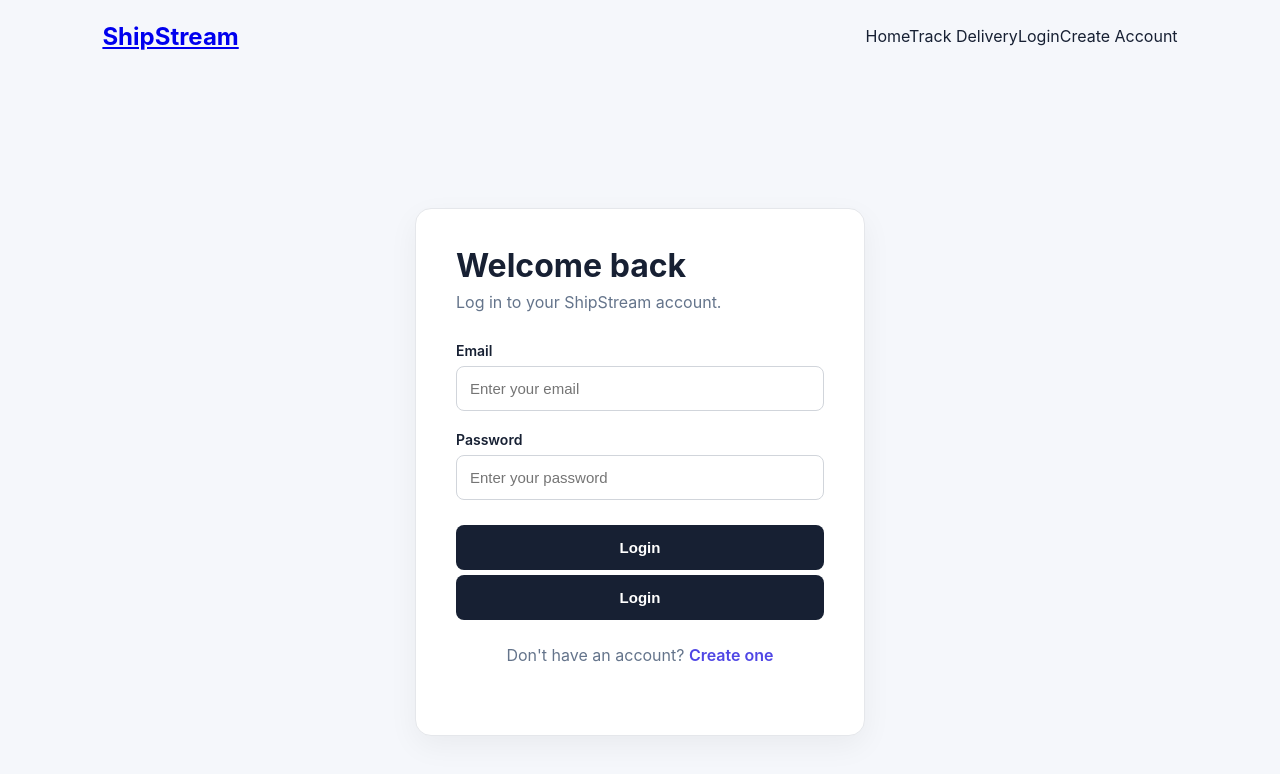
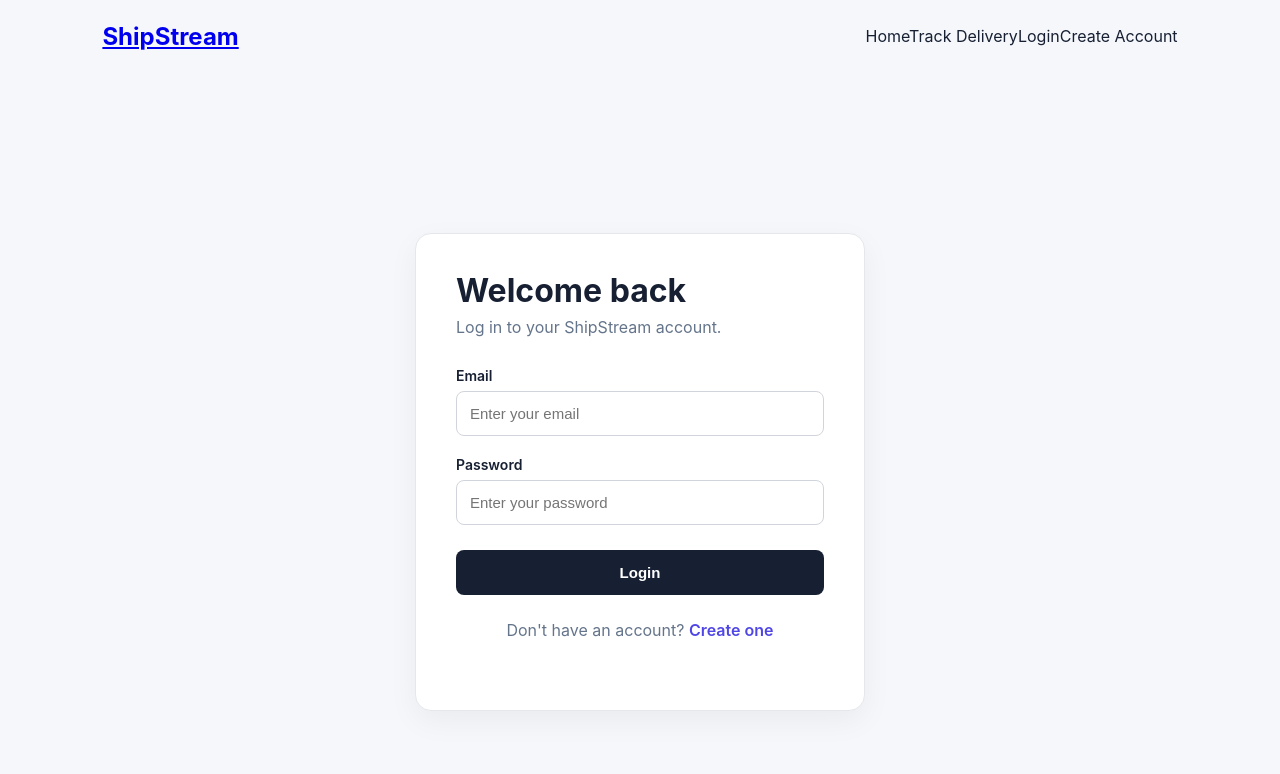
Before and after one commit to Idenzity/ShipStream, a React (Vite) app in the folder shipstream-frontend/: page /login in a window 1280 px wide. Shown: the top 774 px of the page. Built offline with nearby package versions, Linux system fonts and the light colour scheme.

Commit message:
Removed the extra Login button in Login.jsx.

```diff
--- a/shipstream-frontend/src/pages/Login.jsx
+++ b/shipstream-frontend/src/pages/Login.jsx
@@ -146,10 +146,6 @@ const [isSubmitting, setIsSubmitting] = useState(false);
 
           </div>
 
-          <button type="submit">
-            Login
-          </button>
-
           {serverError && (
             <p className="error-message" role="alert">
               {serverError}
```
